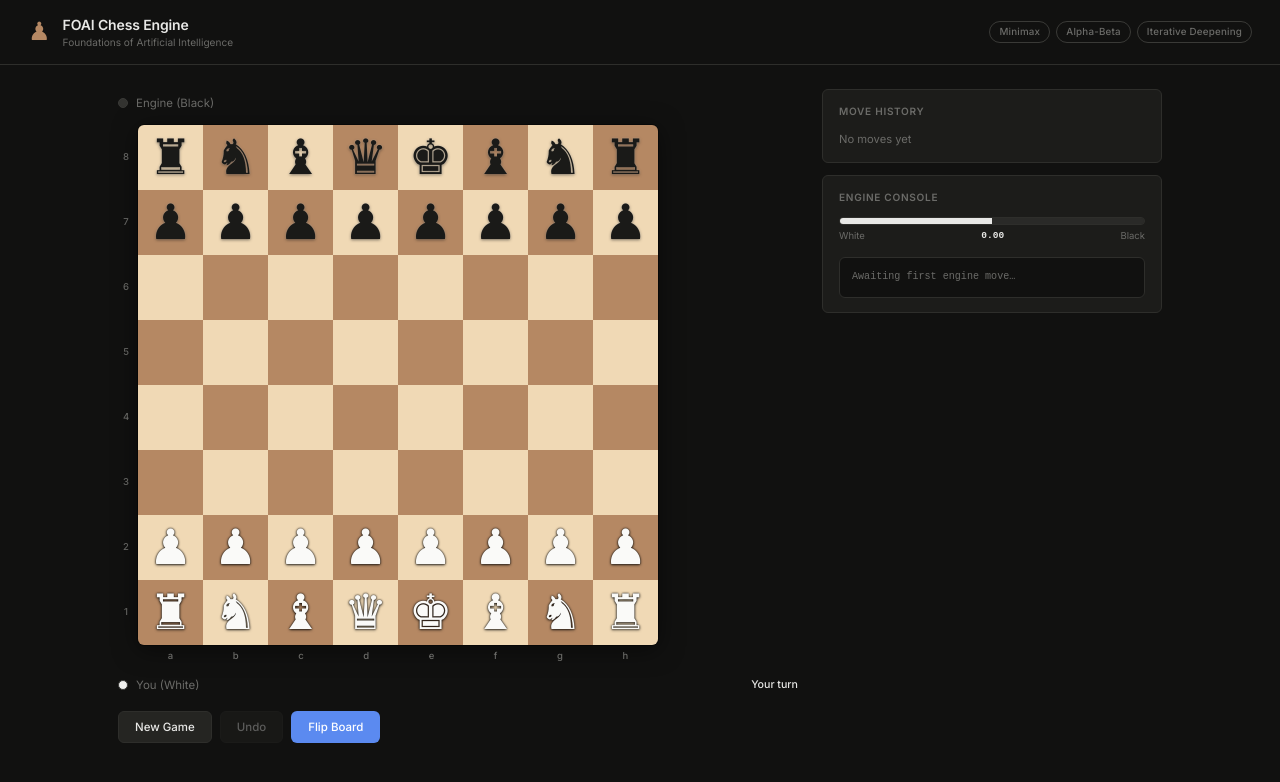
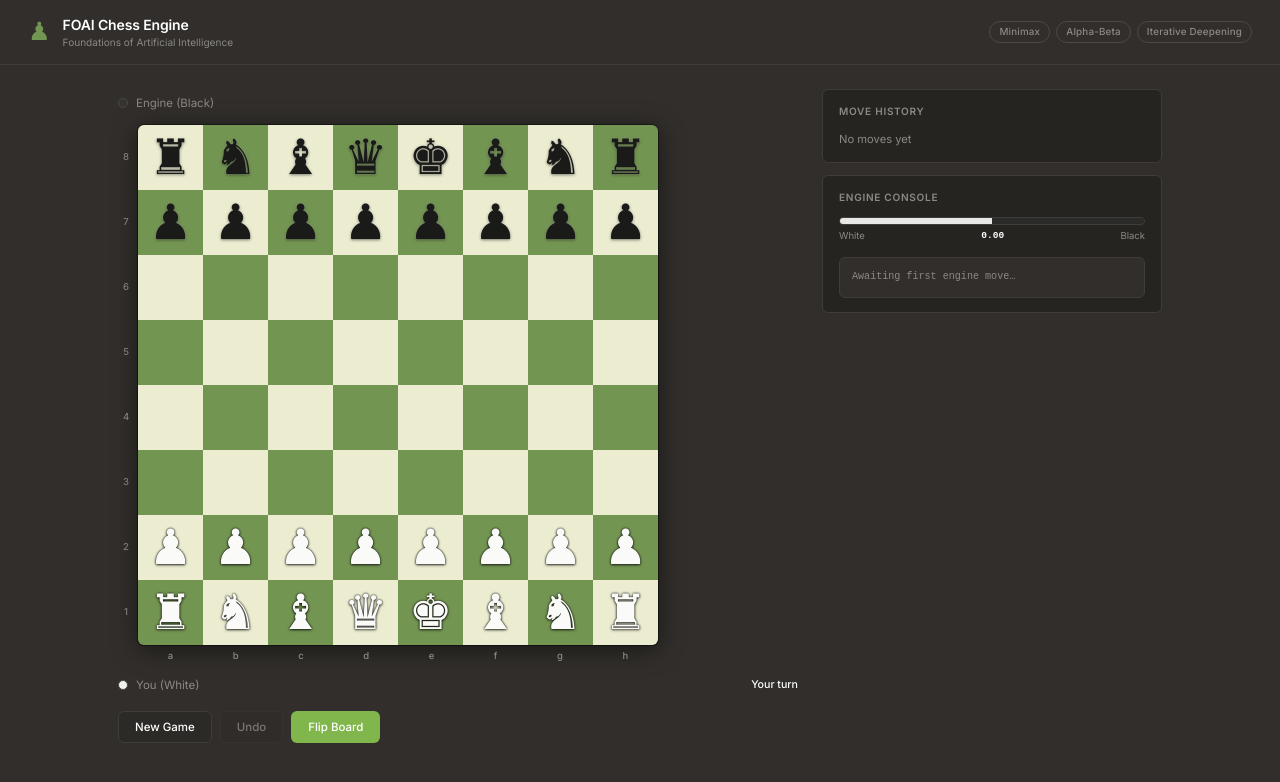
Before and after one commit to SaIdEeVaN/FOAI-Project, a React (Vite) app: page / in a window 1280 px wide. Shown: the top 782 px of the page. Built offline with nearby package versions, Linux system fonts and the light colour scheme.

Commit message:
feat: implement pawn promotion UI and revamp aesthetics to match chess.com

```diff
--- a/src/App.jsx
+++ b/src/App.jsx
@@ -41,6 +41,7 @@ export default function App() {
   const [logLines, setLogLines]   = useState([]);
   const [evalScore, setEvalScore] = useState(0);
   const [playerColor, setPlayerColor] = useState('w');
+  const [pendingPromotion, setPendingPromotion] = useState(null); // { from, to, color }
   const workerRef = useRef(null);
   const boardRef  = useRef(board);
 
@@ -106,14 +107,36 @@ export default function App() {
   const commitPlayerMove = (from, to) => {
     const gen = new MoveGenerator(boardRef.current);
     const legal = gen.generateLegalMoves();
-    // Handle promotion — default to queen
-    let move = legal.find(m => m.startSq === from && m.targetSq === to && (m.promotionPiece === '.' || m.promotionPiece.toLowerCase() === 'q'));
+
+    // Check if this move is a promotion
+    const isPromotion = legal.some(m => m.startSq === from && m.targetSq === to && m.promotionPiece !== '.');
+    if (isPromotion) {
+      setPendingPromotion({ from, to, color: boardRef.current.sideToMove });
+      return;
+    }
+
+    let move = legal.find(m => m.startSq === from && m.targetSq === to);
     if (!move) return;
 
+    _executeMove(move);
+  };
+
+  const commitPromotion = (promotionPiece) => {
+    const gen = new MoveGenerator(boardRef.current);
+    const legal = gen.generateLegalMoves();
+    let move = legal.find(m => m.startSq === pendingPromotion.from && m.targetSq === pendingPromotion.to && m.promotionPiece.toLowerCase() === promotionPiece.toLowerCase());
+
+    setPendingPromotion(null);
+    if (!move) return;
+
+    _executeMove(move);
+  };
+
+  const _executeMove = (move) => {
     boardRef.current.makeMove(move);
     setSelectedSq(null);
     setLegalTargets([]);
-    setLastMove({ from, to });
+    setLastMove({ from: move.startSq, to: move.targetSq });
     setMoveHistory(prev => [...prev, move.toUci()]);
     syncState();
 
@@ -288,6 +311,29 @@ export default function App() {
           </div>
         </div>
       )}
+
+      {/* Promotion Modal */}
+      {pendingPromotion && (
+        <div className="overlay promotion-overlay">
+          <div className="promotion-card">
+            <h3 className="promotion-title">Promote Pawn</h3>
+            <div className="promotion-options">
+              {['q', 'r', 'n', 'b'].map(p => {
+                const piece = pendingPromotion.color === 'w' ? p.toUpperCase() : p;
+                const PIECE_UNICODE = { Q:'♛', R:'♜', B:'♝', N:'♞', q:'♛', r:'♜', b:'♝', n:'♞' };
+                return (
+                  <button key={p} className="promotion-btn" onClick={() => commitPromotion(p)}>
+                    <span className={`piece ${pendingPromotion.color === 'w' ? 'white-piece' : 'black-piece'}`}>
+                      {PIECE_UNICODE[piece]}
+                    </span>
+                  </button>
+                );
+              })}
+            </div>
+            <button className="btn btn-ghost" onClick={() => { setPendingPromotion(null); setSelectedSq(null); setLegalTargets([]); }}>Cancel</button>
+          </div>
+        </div>
+      )}
     </div>
   );
 }
--- a/src/index.css
+++ b/src/index.css
@@ -1,22 +1,23 @@
 /* ── Variables ────────────────────────────────────────────────────────── */
 :root {
-  --bg:           #111110;
-  --surface:      #1C1C1A;
-  --surface2:     #252522;
-  --border:       #2E2E2B;
-  --border-light: #3A3A37;
-  --text:         #E8E8E6;
-  --muted:        #6B6B68;
-  --accent:       #5B8AF0;
-  --accent-dim:   rgba(91,138,240,0.15);
+  /* Chess.com Dark Mode Aesthetic */
+  --bg:           #312E2B;
+  --surface:      #262421;
+  --surface2:     #2C2A27;
+  --border:       #403D39;
+  --border-light: #4D4A45;
+  --text:         #FFFFFF;
+  --muted:        #8B8987;
+  --accent:       #81B64C;
+  --accent-dim:   rgba(129, 182, 76, 0.15);
 
-  /* Board */
-  --sq-light:     #F0D9B5;
-  --sq-dark:      #B58863;
-  --sq-selected:  #7FC97A;
-  --sq-hint:      rgba(20, 80, 20, 0.38);
-  --sq-last:      rgba(155, 199, 0, 0.38);
-  --sq-check:     rgba(220, 50, 50, 0.65);
+  /* Chess.com Classic Green Board */
+  --sq-light:     #EBECD0;
+  --sq-dark:      #739552;
+  --sq-selected:  #BACA2B;
+  --sq-hint:      rgba(0, 0, 0, 0.15);
+  --sq-last:      rgba(255, 255, 51, 0.5);
+  --sq-check:     rgba(235, 97, 80, 0.8);
 
   --board-size:   520px;
   --sq-size:      calc(var(--board-size) / 8);
@@ -452,3 +453,54 @@ html, body, #root {
 ::-webkit-scrollbar { width: 4px; height: 4px; }
 ::-webkit-scrollbar-track { background: transparent; }
 ::-webkit-scrollbar-thumb { background: var(--border-light); border-radius: 2px; }
+
+/* ── Promotion Modal ──────────────────────────────────────────────────── */
+.promotion-overlay {
+  z-index: 200;
+}
+.promotion-card {
+  background: var(--surface);
+  border: 1px solid var(--border-light);
+  border-radius: 12px;
+  padding: 30px;
+  text-align: center;
+  display: flex;
+  flex-direction: column;
+  align-items: center;
+  gap: 20px;
+  box-shadow: 0 10px 40px rgba(0,0,0,0.8);
+}
+.promotion-title {
+  font-size: 1.4rem;
+  font-weight: 700;
+  color: var(--text);
+  margin-top: -10px;
+}
+.promotion-options {
+  display: flex;
+  gap: 16px;
+  background: var(--surface2);
+  padding: 16px;
+  border-radius: 8px;
+  border: 1px solid var(--border);
+}
+.promotion-btn {
+  background: transparent;
+  border: 2px solid transparent;
+  border-radius: 8px;
+  width: 60px;
+  height: 60px;
+  display: flex;
+  align-items: center;
+  justify-content: center;
+  cursor: pointer;
+  transition: all 0.15s;
+}
+.promotion-btn:hover {
+  background: rgba(255,255,255,0.05);
+  border-color: var(--accent);
+  transform: translateY(-2px);
+}
+.promotion-btn .piece {
+  font-size: 40px;
+}
```
